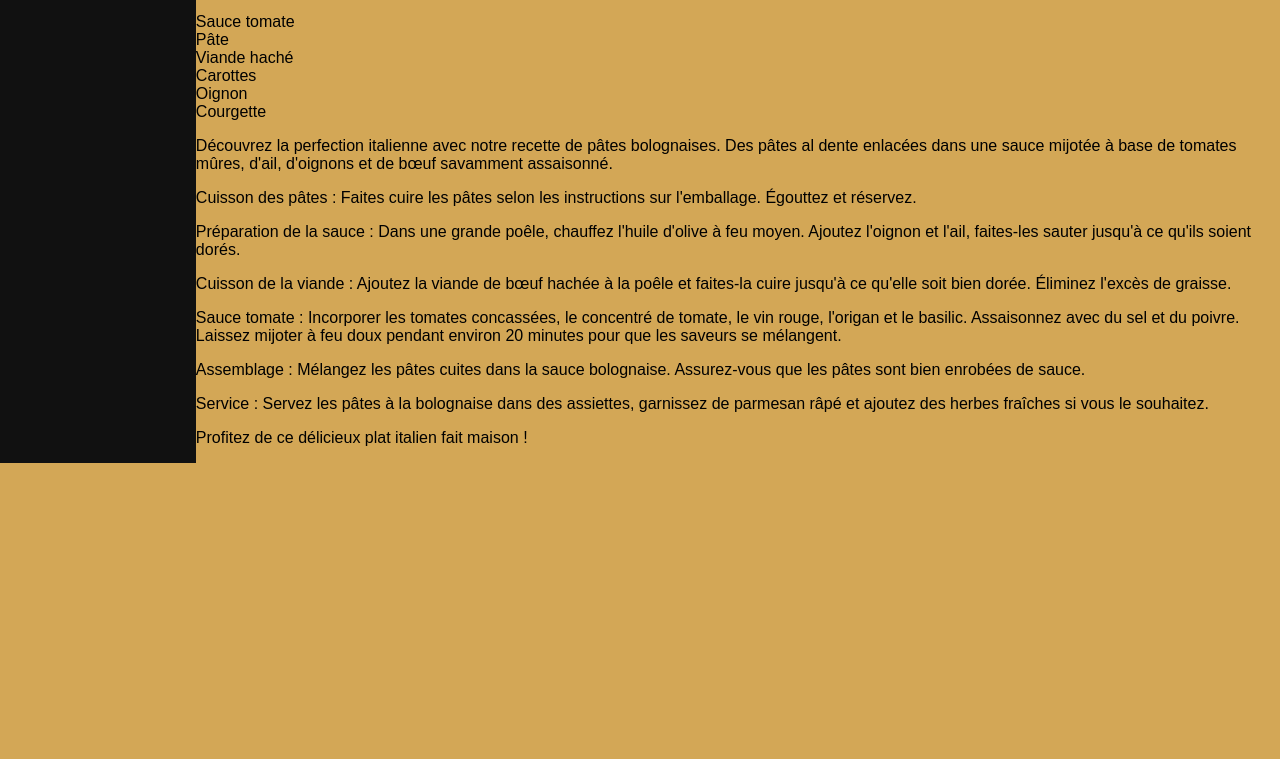
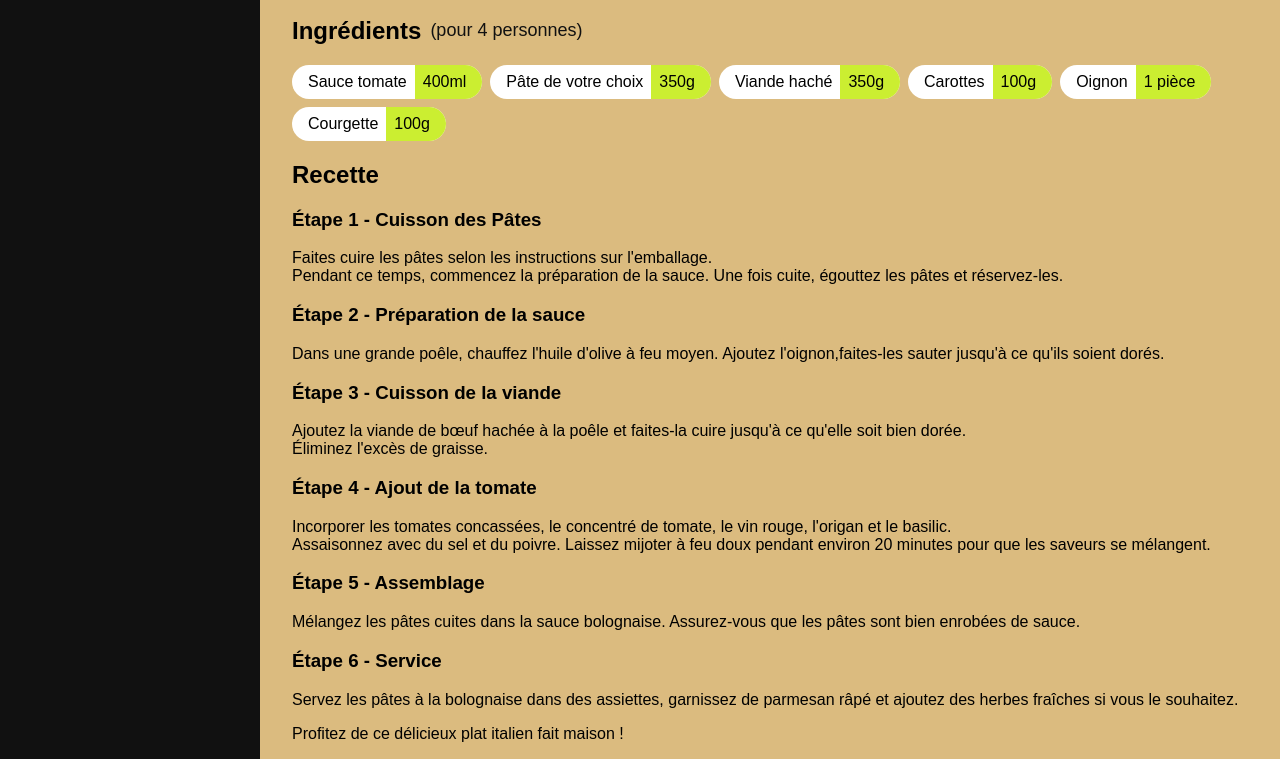
Before and after one commit to fusetim/PPII1, a website built with Parcel: page frontend/src/recipe.html in a window 1280 px wide. Shown: the part 387-1146 px from the top of the page. Before the commit the page ends 850 px from the top, so only its background shows below. Built offline with nearby package versions, Linux system fonts and the light colour scheme.

Commit message:
wip: good enough

```diff
--- a/frontend/src/_style.scss
+++ b/frontend/src/_style.scss
@@ -1,3 +1,3 @@
 :root {
-    --var--color-background: rgb(211, 167, 86);
+    --var--color-background: rgb(219, 187, 127);
 }
--- a/frontend/src/recipe.html
+++ b/frontend/src/recipe.html
@@ -5,7 +5,7 @@
 </head>
 
 <body>
-    <div class="root">
+    <section class="root">
         <nav>
             <div class="nav-wrapper">
                 <a href="./index.html" class="brand-logo">CuliVert</a>
@@ -18,28 +18,51 @@
             <div class="header">
                 <div class="title">
                     <h1>Pâte à la sauce bolognaise</h1>
-                    <p class="specs"><span>30 Minutes</span> <span>Facile</span> <span>Bon marché</span> <span>EcoScore Bon</span></p>
+                    <p class="specs"><span>30 Minutes</span> <span>Facile</span> <span>Bon marché</span> <span>EcoScore
+                            Bon</span></p>
                 </div>
             </div>
-            <div class="ingredients">
-                <span>Sauce tomate</span>
-                <span>Pâte</span>
-                <span>Viande haché</span>
-                <span>Carottes</span>
-                <span>Oignon</span>
-                <span>Courgette</span>
-            </div>
-            <p>Découvrez la perfection italienne avec notre recette de pâtes bolognaises. Des pâtes al dente enlacées dans une sauce mijotée à base de tomates mûres, d'ail, d'oignons et de bœuf savamment assaisonné.</p>
-            <p>Cuisson des pâtes : Faites cuire les pâtes selon les instructions sur l'emballage. Égouttez et réservez.</p>
-            <p>Préparation de la sauce : Dans une grande poêle, chauffez l'huile d'olive à feu moyen. Ajoutez l'oignon et l'ail, faites-les sauter jusqu'à ce qu'ils soient dorés.</p>
-            <p>Cuisson de la viande : Ajoutez la viande de bœuf hachée à la poêle et faites-la cuire jusqu'à ce qu'elle soit bien dorée. Éliminez l'excès de graisse.</p>
-            <p>Sauce tomate : Incorporer les tomates concassées, le concentré de tomate, le vin rouge, l'origan et le basilic. Assaisonnez avec du sel et du poivre. Laissez mijoter à feu doux pendant environ 20 minutes pour que les saveurs se mélangent.</p>
-            <p>Assemblage : Mélangez les pâtes cuites dans la sauce bolognaise. Assurez-vous que les pâtes sont bien enrobées de sauce.</p>
-            <p>Service : Servez les pâtes à la bolognaise dans des assiettes, garnissez de parmesan râpé et ajoutez des herbes fraîches si vous le souhaitez.</p>
-            <p>Profitez de ce délicieux plat italien fait maison !</p>
+            <section>
+                <h2>Ingrédients <span class="comment">(pour 4 personnes)</span></h2>
+                <div class="ingredients">
+                    <p><span class="name">Sauce tomate</span><span class="quantity">400ml</span></p>
+                    <p><span class="name">Pâte de votre choix</span><span class="quantity">350g</span></p>
+                    <p><span class="name">Viande haché</span><span class="quantity">350g</span></p>
+                    <p><span class="name">Carottes</span><span class="quantity">100g</span></p>
+                    <p><span class="name">Oignon</span><span class="quantity">1 pièce</span></p>
+                    <p><span class="name">Courgette</span><span class="quantity">100g</span></p>
+                </div>
+            </section>
+            <section>
+                <h2>Recette</h2>
+                <h3>Étape 1 - Cuisson des Pâtes</h3>
+                <p>Faites cuire les pâtes selon les instructions sur l'emballage.
+                    <br> Pendant ce temps, commencez la préparation de la sauce. Une fois cuite,
+                    égouttez les pâtes et réservez-les.
+                </p>
+                <h3>Étape 2 - Préparation de la sauce</h3>
+                <p>Dans une grande poêle, chauffez l'huile d'olive à feu moyen. Ajoutez
+                    l'oignon,faites-les sauter jusqu'à ce qu'ils soient dorés.</p>
+                <h3>Étape 3 - Cuisson de la viande</h3>
+                <p>Ajoutez la viande de bœuf hachée à la poêle et faites-la cuire jusqu'à ce
+                    qu'elle soit bien dorée. <br> Éliminez l'excès de graisse.</p>
+                <h3>Étape 4 - Ajout de la tomate</h3>
+                <p>Incorporer les tomates concassées, le concentré de tomate, le vin rouge, l'origan et
+                    le basilic. <br>
+                    Assaisonnez avec du sel et du poivre. Laissez mijoter à feu doux pendant environ 20 minutes
+                    pour que les saveurs se mélangent.</p>
+                <h3>Étape 5 - Assemblage</h3>
+                <p>Mélangez les pâtes cuites dans la sauce bolognaise. Assurez-vous que les pâtes sont bien
+                    enrobées de sauce.</p>
+                <h3>Étape 6 - Service</h3>
+                <p>Servez les pâtes à la bolognaise dans des assiettes, garnissez de parmesan râpé et ajoutez
+                    des
+                    herbes fraîches si vous le souhaitez.</p>
+                <p>Profitez de ce délicieux plat italien fait maison !</p>
+            </section>
         </main>
-    </div>
-    <script type="module" src="./index.ts"></script>
+        </div>
+        <script type="module" src="./index.ts"></script>
 </body>
 
 </html>
--- a/frontend/src/recipe.scss
+++ b/frontend/src/recipe.scss
@@ -69,9 +69,11 @@ main {
     }
 
     .header h1 {
-        padding-top: 1em;
-        margin: 0.2em 0.5em;
+        padding-top: 0.8em;
+        margin: 0.2em 1em;
         user-select: all;
+        font-size: 2em;
+        text-indent: 0px;
     }
 
     .header .specs {
@@ -79,7 +81,7 @@ main {
         flex-direction: row;
         align-items: center;
         justify-content: flex-start;
-        margin: 0.2em 1em;
+        margin: 0.2em 2em;
         gap: 0.5em;
     }
 
@@ -104,12 +106,67 @@ main {
         user-select: none;
     }
 
+    section {
+        margin: 1em 2em;
+
+        h2 {
+            display: flex;
+            flex-direction: row;
+            align-items: center;
+        }
+
+        h2 .comment {
+            font-size: 0.75em;
+            font-weight: 400;
+            font-family: sans-serif;
+            color: #111;
+            margin: 0;
+            padding: 0;
+            margin-left: 0.5em;
+        }
+    }
+
     .ingredients {
         display: flex;
-        flex-direction: column;
+        flex-direction: row;
+        flex-wrap: wrap;
         align-items: stretch;
         justify-content: flex-start;
         margin: 1em 0;
         padding: 0;
+        gap: 0.5em;
     }
+
+    .ingredients p {
+        margin: 0;
+        padding: 0;
+        border-radius: 99999px;
+        background-color: #fff;
+        display: flex;
+        flex-direction: row;
+        align-items: center;
+        overflow: hidden;
+
+        transition-property: color, background-color, border-color, text-decoration-color, fill, stroke;
+        transition-timing-function: cubic-bezier(0.4, 0, 0.2, 1);
+        transition-duration: 200ms;
+    }
+
+    .ingredients span.quantity {
+        background-color: rgb(203, 238, 49);
+        padding: 0.5em 1em 0.5em 0.5em;
+    }
+
+    .ingredients p:hover span.quantity {
+        background-color: rgba(172, 201, 42, 0.815)
+    }
+
+    .ingredients span.name {
+        padding: 0.5em 0.5em 0.5em 1em;
+    }
+
+    .ingredients p:hover span.name {
+        background-color: #ddd;
+    }
+
 }
```
